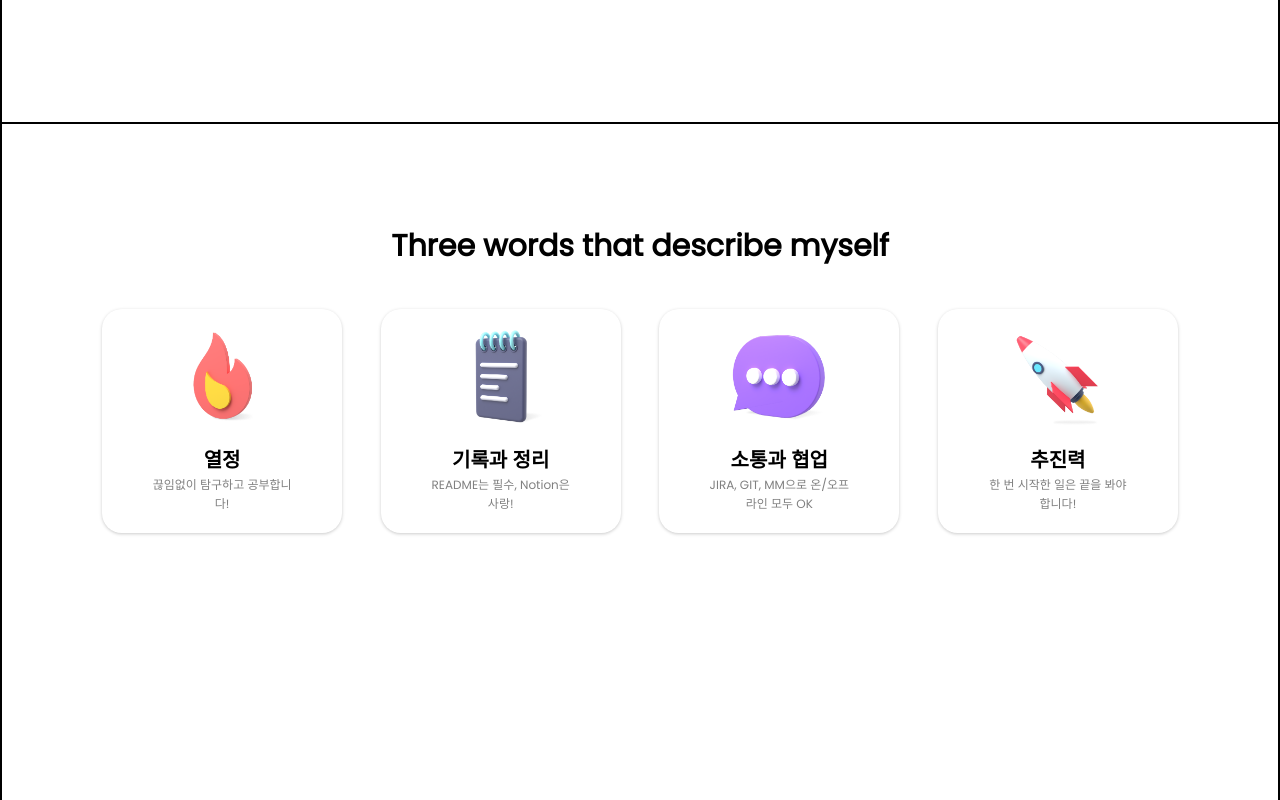
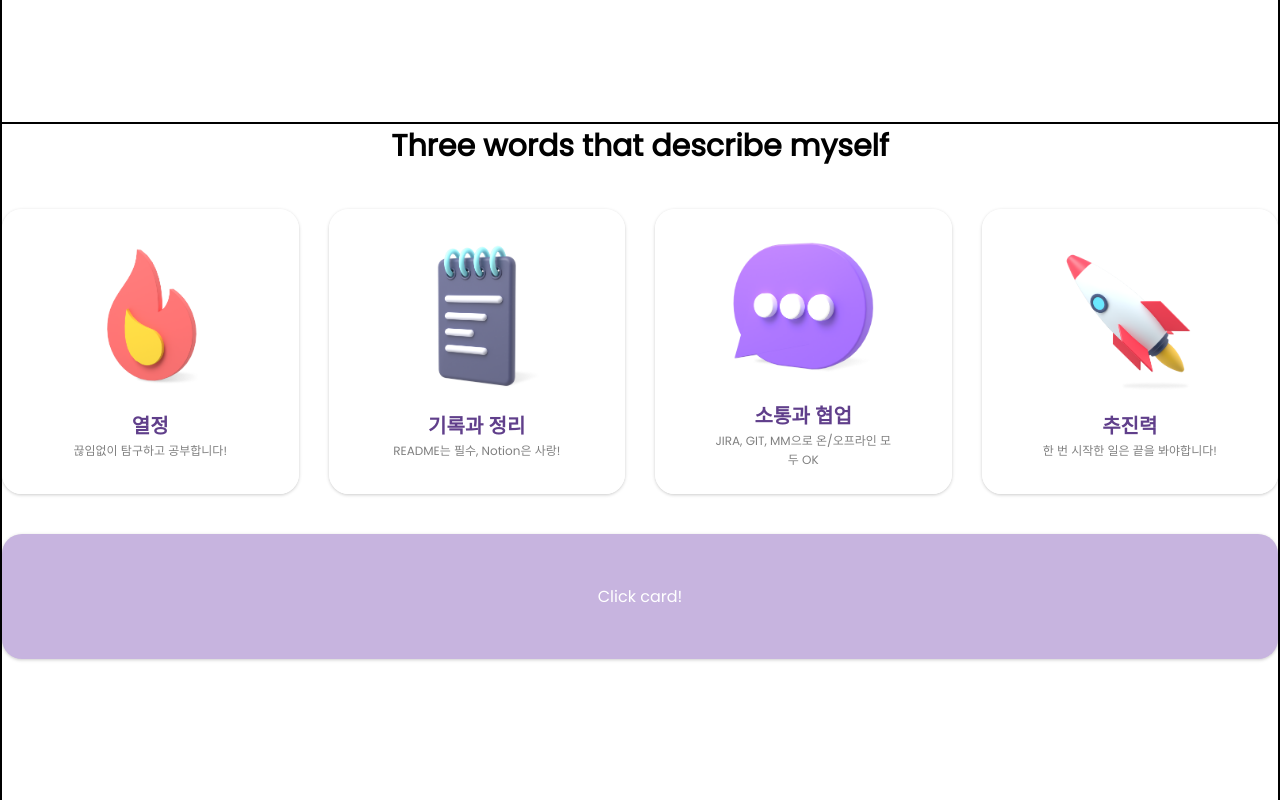
Before and after one commit to parkjisu6239/2021_Portfolio, a Next.js app: page / in a window 1280 px wide. Shown: the part 680-1480 px from the top of the page. Built offline with nearby package versions, Linux system fonts and the light colour scheme.

Commit message:
feat: Update concept article
스타일 수정 및 추가 적용, 아이템 클릭시 하단에 표시

```diff
--- a/components/home/concept/Concept.js
+++ b/components/home/concept/Concept.js
@@ -24,8 +24,8 @@ export default function Concept() {
             <div className={ styles.conceptList }>
                 { renderConcpet() }
             </div>
-            <div>
-                { selectedItem && selectedItem.description }
+            <div className={ styles.description }>
+                <div>{ selectedItem ? selectedItem.description : 'Click card!'}</div>
             </div>
         </article>
     )
--- a/components/home/concept/Concept.module.css
+++ b/components/home/concept/Concept.module.css
@@ -2,13 +2,12 @@
     display: flex;
     flex-direction: column;
     gap: 40px;
-    padding: 100px;
 }
 
 .conceptList {
-    display: flex;
-    justify-content: space-between;
-    gap: 3vw;
+    display: grid;
+    grid-template-columns: 1fr 1fr 1fr 1fr;
+    gap: 30px;
 }
 
 .title {
@@ -16,3 +15,28 @@
     font-weight: 900;
     font-size: 30px;
 }
+
+.description {
+    border-radius: 20px;
+    padding: 50px;
+    box-shadow: rgba(0, 0, 0, 0.1) 0px 1px 3px 1px, rgba(0, 0, 0, 0.06) 0px 1px 2px 0px;
+    background-color: #c7b4df;
+    text-align: center;
+    color: white;
+}
+
+@media (max-width: 587px) {
+    .conceptList {
+        display: grid;
+        grid-template-columns: 1fr;
+        gap: 30px;
+    }
+}
+
+@media (min-width: 588px) and (max-width: 1000px) {
+    .conceptList {
+        display: grid;
+        grid-template-columns: 1fr 1fr;
+        gap: 30px;
+    }
+}
--- a/components/home/concept/ConceptItem.module.css
+++ b/components/home/concept/ConceptItem.module.css
@@ -10,16 +10,18 @@
     padding: 20px 50px;
     cursor: pointer;
     box-shadow: rgba(0, 0, 0, 0.1) 0px 1px 3px 1px, rgba(0, 0, 0, 0.06) 0px 1px 2px 0px;
+    border: 5px solid #ffffff;
+    transition: all 0.2s ease;
 }
 
 .conceptitem:hover {
-    background-color: rgb(217, 243, 235);
-    box-shadow: rgb(152, 199, 185) 3px 3px 6px 0px inset, rgba(217, 243, 235, 0.5) -3px -3px 6px 1px inset;
+    transform: translate(0, -5%);
 }
 
 .title {
     font-weight: 700;
     font-size: 20px;
+    color: #603F8B;
 }
 
 .subtitle {
@@ -28,10 +30,9 @@
 }
 
 .image {
-    width: 70%;
+    width: 80%;
 }
 
 .active {
-    background-color: rgb(217, 243, 235);
-    box-shadow: rgb(152, 199, 185) 3px 3px 6px 0px inset, rgba(217, 243, 235, 0.5) -3px -3px 6px 1px inset;
+    border: 5px solid #c7b4df;
 }
```
